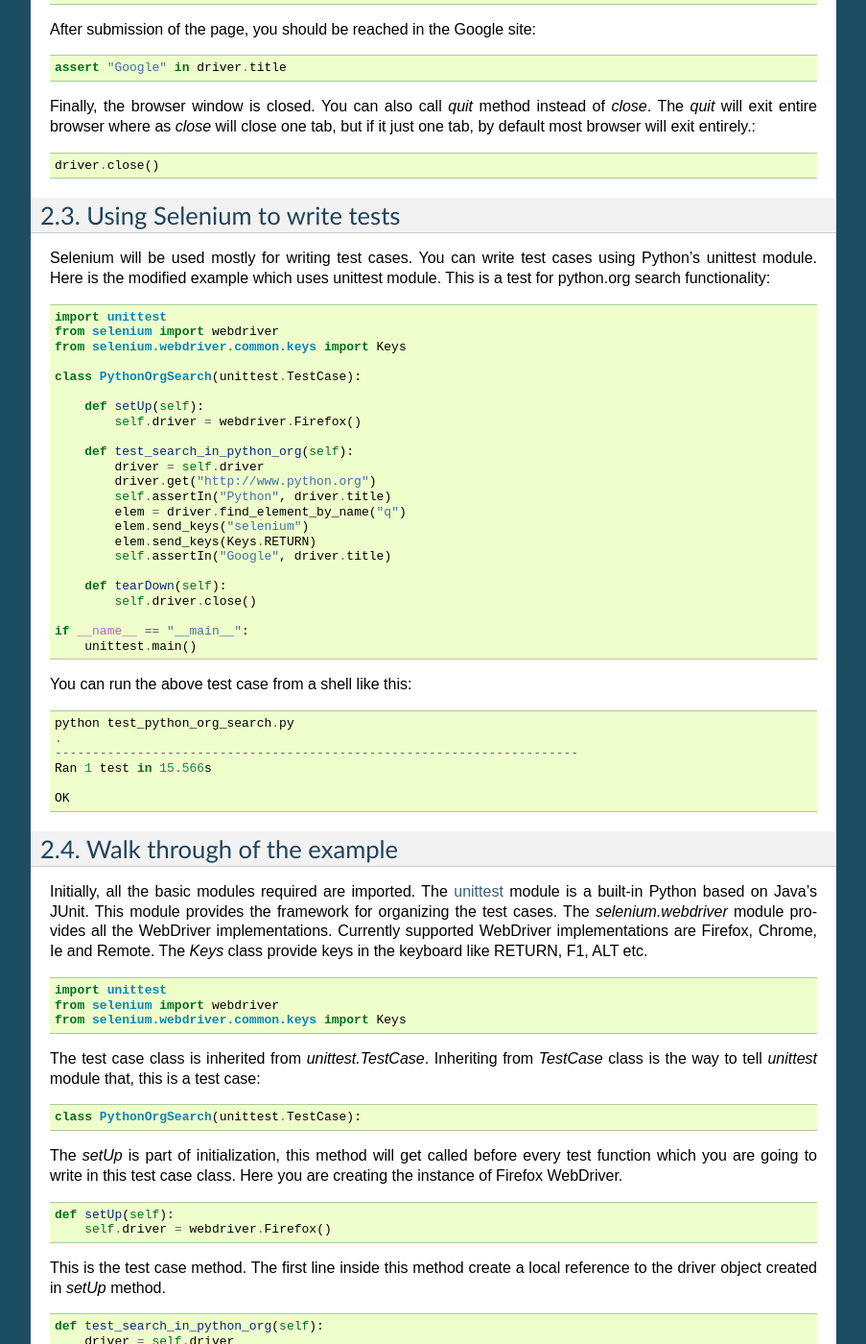
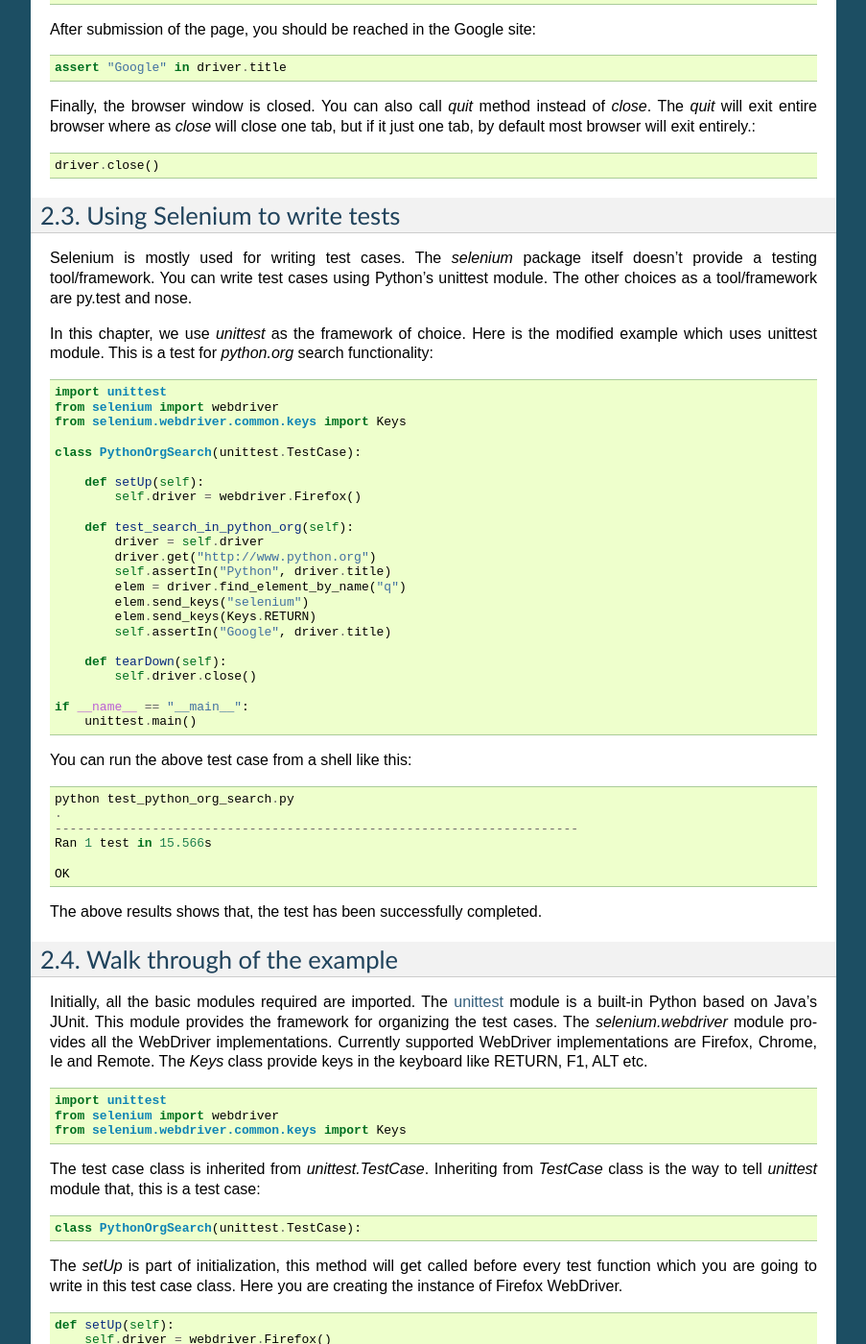
Before and after one commit to baijum/selenium-python, a Sphinx documentation site: the page built from source/getting-started.rst, in a window 1280 px wide and 1400 px high, scrolled down 1198 px. Shown: the whole window at 96% size, without its empty margins (198-1101 px from the left). Built offline with Sphinx 7.4.7, drawn with Linux system fonts in a browser that asks for light colours; some of the changed text lies outside the part shown.

Commit message:
mention py.test & nose

```diff
--- a/source/getting-started.rst
+++ b/source/getting-started.rst
@@ -94,10 +94,14 @@ browser will exit entirely.::
 Using Selenium to write tests
 ~~~~~~~~~~~~~~~~~~~~~~~~~~~~~
 
-Selenium will be used mostly for writing test cases.  You can write
-test cases using Python's unittest module.  Here is the modified
-example which uses unittest module.  This is a test for python.org
-search functionality::
+Selenium is mostly used for writing test cases.  The `selenium`
+package itself doesn't provide a testing tool/framework.  You can
+write test cases using Python's unittest module.  The other choices as
+a tool/framework are py.test and nose.
+
+In this chapter, we use `unittest` as the framework of choice.  Here
+is the modified example which uses unittest module.  This is a test
+for `python.org` search functionality::
 
   import unittest
   from selenium import webdriver
@@ -132,6 +136,9 @@ You can run the above test case from a shell like this::
   Ran 1 test in 15.566s
 
   OK
+
+The above results shows that, the test has been successfully
+completed.
 
 
 Walk through of the example
@@ -191,7 +198,7 @@ in it::
 
 .. note::
 
-  The `assertIn` API is only available in Python 2.7 unittest module.
+  The `assertIn` API is only available in Python 2.7 and above.
 
 WebDriver offers a number of ways to find elements using one of the
 `find_element_by_*` methods.  For example, the input text element can
```
